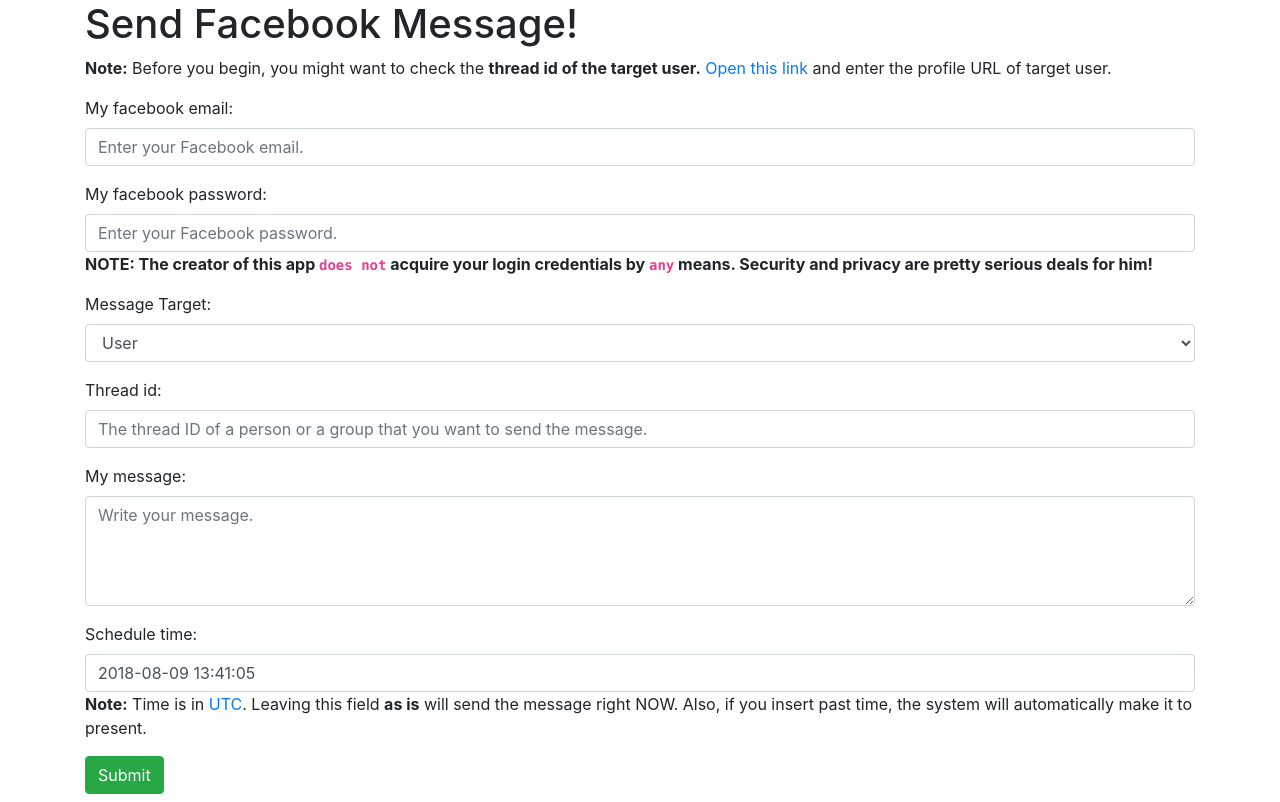
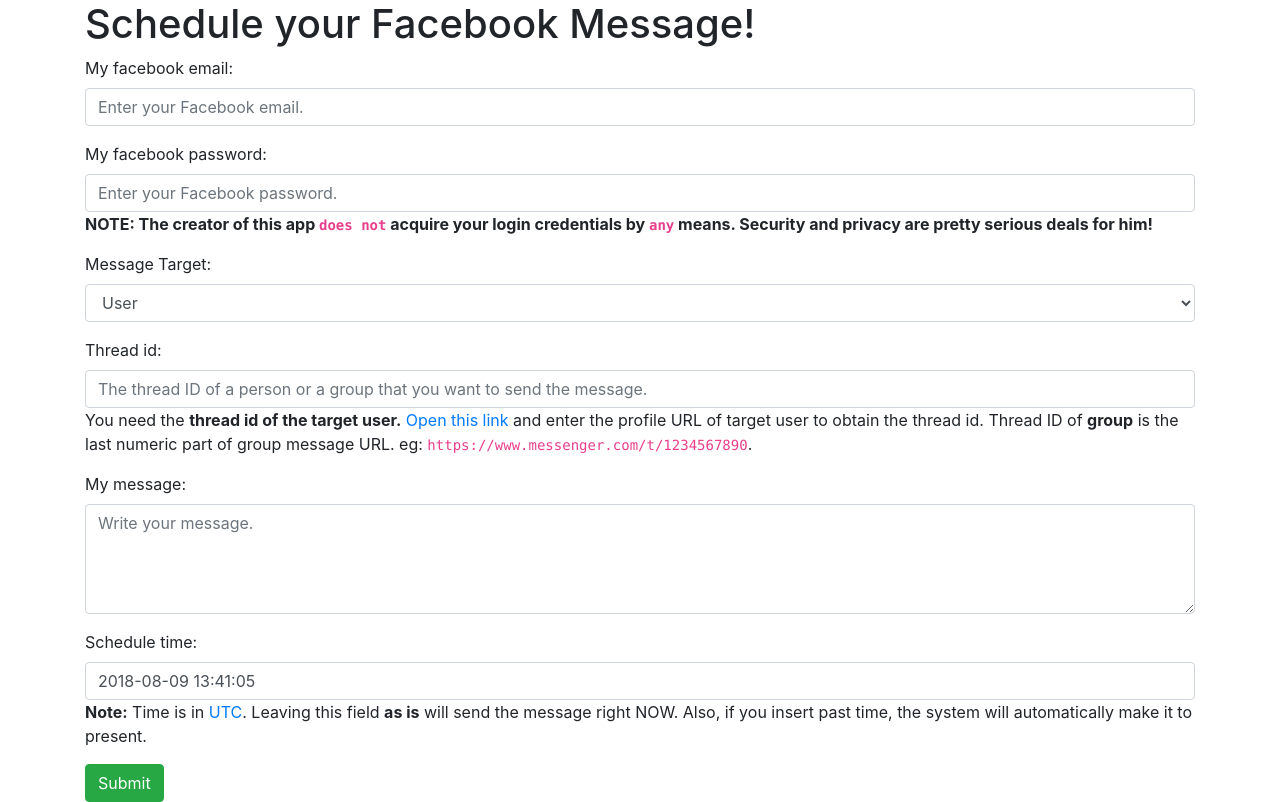
Before and after one commit to akashadhikari/talk-to-u-later, a Django app: page / in a window 1280 px wide. Run offline with Django 3.2, Linux system fonts and the light colour scheme; parts of the project's set-up code (start-up, migrations or seed data) failed here and were passed over; some libraries are stand-ins or nearby versions.

Commit message:
Add doc info

```diff
--- a/sender/forms.py
+++ b/sender/forms.py
@@ -25,7 +25,7 @@
         widget=forms.Select(attrs={
             'class': 'form-control',
             }))
-    thread_id = forms.CharField(widget=forms.TextInput(attrs={
+    thread_id = forms.CharField(help_text='You need the <b>thread id of the target user.</b><a target="_blank" rel="noopener noreferrer" href="https://findmyfbid.com/"> Open this link</a> and enter the profile URL of target user to obtain the thread id. Thread ID of <b>group</b> is the last numeric part of group message URL. eg: <code>https://www.messenger.com/t/1234567890</code>.', widget=forms.TextInput(attrs={
         'class': 'form-control',
         'placeholder': 'The thread ID of a person or a group that you want to send the message.'
     }))
@@ -39,7 +39,7 @@
         required = False,
         input_formats=["%Y-%m-%d %H:%M:%S"],
         initial=datetime.strptime(str(datetime.now())[:-7], '%Y-%m-%d %H:%M:%S'),
-        help_text='<b>Note:</b> Time is in <a href="https://www.timeanddate.com/worldclock/timezone/utc">UTC</a>. Leaving this field <b>as is</b> will send the message right NOW. Also, if you insert past time, the system will automatically make it to present.',
+        help_text='<b>Note:</b> Time is in <a target="_blank" rel="noopener noreferrer" href="https://www.timeanddate.com/worldclock/timezone/utc">UTC</a>. Leaving this field <b>as is</b> will send the message right NOW. Also, if you insert past time, the system will automatically make it to present.',
         widget=forms.TextInput(attrs={
         'class': 'form-control',
         'placeholder': 'Should be something like: 2020-05-35 01:30:20',
--- a/templates/send/send_message.html
+++ b/templates/send/send_message.html
@@ -3,10 +3,7 @@
 {% block content %}
     <body>
     <div class="container">
-        <h1>Send Facebook Message!</h1>
-        <p><b>Note:</b> Before you begin, you might want to check the <b>thread id of the target user.</b><a
-                target="_blank" rel="noopener noreferrer" href="https://findmyfbid.com/"> Open this link</a> and enter
-            the profile URL of target user.</p>
+        <h1>Schedule your Facebook Message!</h1>
 
         <form method="POST">{% csrf_token %}
             {{ form.as_p }}
```
Also changed, not shown: README.md.
